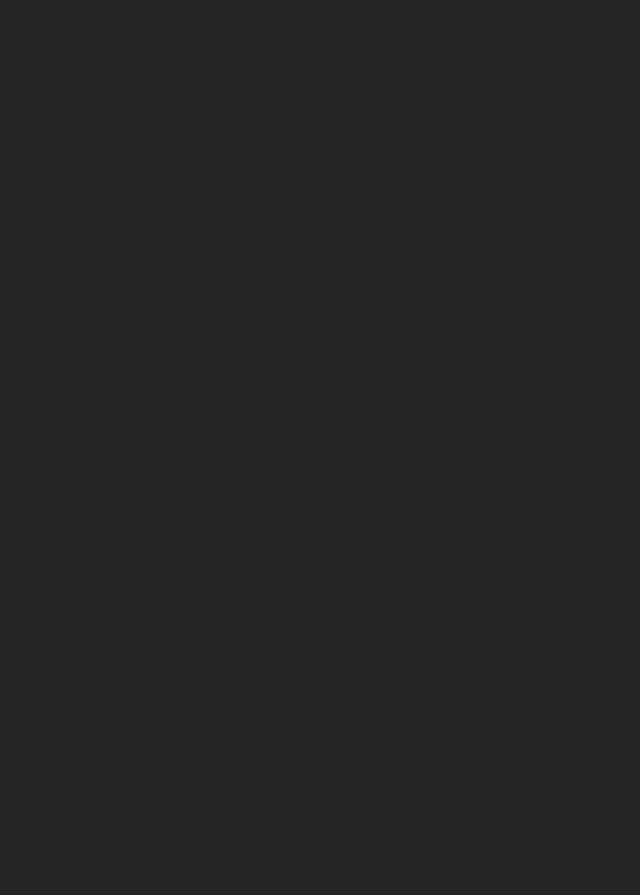
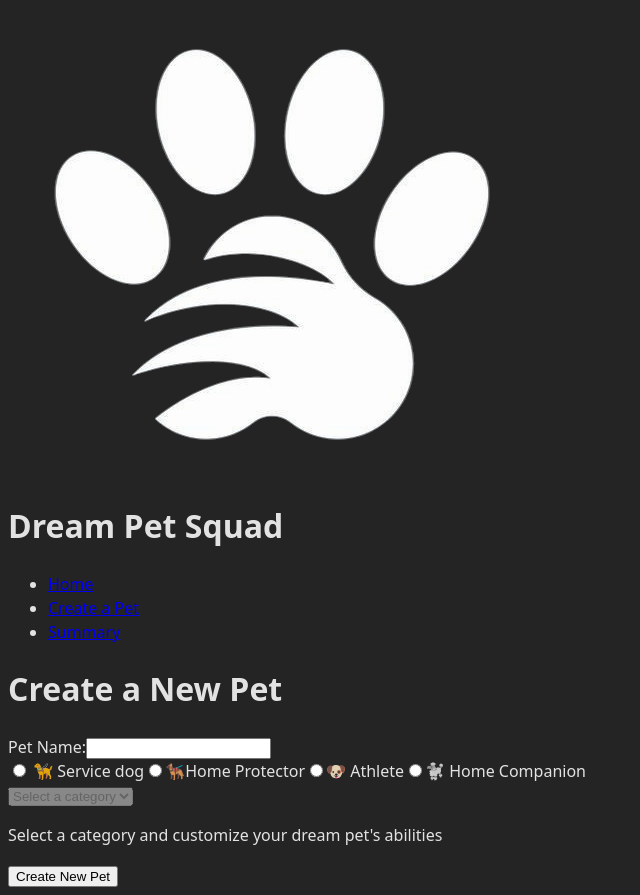
Before and after one commit to Gabyara237/dream-pet-squad, a React (Vite) app: page /create-pet in a window 1280 px wide. Before the commit this address had no page. Shown: the whole page, without its empty margins (0-640 px from the left). Before the commit the page ends 800 px from the top, so only its background shows below. Built offline with nearby package versions, Linux system fonts and the light colour scheme.

Commit message:
feat: create dynamic CreatePetForm with Supabase integration

```diff
--- a/src/App.jsx
+++ b/src/App.jsx
@@ -1,6 +1,7 @@
 import { BrowserRouter,Route,Routes } from "react-router-dom";
 import Layout from "./components/Layout";
 import Home from "./pages/Home";
+import CreatePet from "./pages/CreatePet";
 
 
 const App = () => {
@@ -11,6 +12,7 @@ const App = () => {
       <Routes>
         <Route path="/" element={<Layout/>}>
           <Route index element={<Home/>}/>
+          <Route path="/create-pet" element={<CreatePet/>}/>
         </Route>
       </Routes>
     </BrowserRouter>
--- /dev/null
+++ b/src/components/CreatePetForm.jsx
@@ -0,0 +1,159 @@
+import { useState,useEffect } from "react";
+import breedsByCategory from "../data/breedsByCategory.json"
+import attributesByCategory from "../data/attributesByCategory.json"
+import {supabase} from "../client"
+
+
+
+const CreatePetForm = () => {
+
+    const [name, setName] = useState("");
+    const [breed, setBreed] = useState("");
+    const [category,setCategory]= useState("");
+    const [attributes,setAttributes] = useState({});
+
+    useEffect(() => {
+        if (category && attributesByCategory[category]) {
+            const initialAttributes = {};
+            attributesByCategory[category].forEach(attr => {
+                initialAttributes[attr] = 5; // valor por defecto
+            });
+            setAttributes(initialAttributes);
+        }
+    }, [category]);
+    const createNewPet = async (e)=>{
+        e.preventDefault();
+
+        const {error}= await supabase
+            await supabase
+                .from('pets')
+                .insert({
+                    name,
+                    breed,
+                    category,
+                    attributes
+                })
+                .select()
+                window.location = "/";
+            if (error) {
+                console.error("Error inserting:", error.message);
+            } else {
+                alert("Successfully created pet");
+            }
+    }
+
+
+    const handleAttributeChange = (attribute, value)=>{
+        setAttributes(prev=>({
+            ...prev,
+            [attribute]:value
+        }));
+    }
+
+    return (
+        <div className="form-container">
+            <div className="form">
+                <form>
+
+                    <div className="form-group name-group" >
+                        <label htmlFor="name" >Pet Name:</label>
+                        <input
+                            type="text"
+                            value={name}
+                            onChange={(e)=>setName(e.target.value)}
+                            id="name"
+                            placeholder=""
+                        />
+                    </div>
+                    <div className="form-group category-group">
+                        <input
+                            type="radio"
+                            id="service"
+                            name="category"
+                            value="service"
+                            checked={category==="service"}
+                            onChange={(e)=>setCategory(e.target.value)}
+                        />
+                        <label htmlFor="service"> 🦮 Service dog</label>
+                        <input
+                            type="radio"
+                            id="protector"
+                            name="category"
+                            value="protector"
+                            checked={category==="protector"}
+                            onChange={(e)=>setCategory(e.target.value)}
+                        />
+                        <label htmlFor="protector">🐕‍🦺Home Protector</label>
+                        <input
+                            type="radio"
+                            id="athlete"
+                            name="category"
+                            value="athlete"
+                            checked={category==="athlete"}
+                            onChange={(e)=>setCategory(e.target.value)}
+                        />
+                        <label htmlFor="athlete">🐶 Athlete</label>
+                        <input
+                            type="radio"
+                            id="companion"
+                            name="category"
+                            value="companion"
+                            checked={category==="companion"}
+                            onChange={(e)=>setCategory(e.target.value)}
+                        />
+                        <label htmlFor="companion">🐩 Home Companion </label>
+                    </div>
+
+                    <div className="form-group breed-group">
+                        <select
+                            value={breed}
+                            onChange={(e)=>setBreed(e.target.value)}
+                            disabled={!category}
+
+                        >
+                            <option value="" disabled>Select a category</option>
+                            {
+                                breedsByCategory[category]?breedsByCategory[category].map(breed=>(
+                                    <option key={breed} value={breed}>{breed}</option>
+                                )):[]
+                            }
+                        </select>
+                    </div>
+
+                    <div className="form-group attribute-group">
+
+                            {attributesByCategory[category]?(
+                                <>
+                                    <h3>Customize your dream pet's abilities 🐾</h3>
+                                    <p>Attributes of your {category} dog </p>
+                                    {attributesByCategory[category].map(attribute =>(
+                                    <div key={attribute}>
+                                        <label htmlFor={attribute.toLowerCase()}>{attribute}: </label>
+                                        {attributes[attribute]?attributes[attribute]:5}
+                                        <input
+                                            type="range"
+                                            min={1}
+                                            max={10}
+                                            step={1}
+                                            value={attributes[attribute]}
+                                            onChange={(e) => handleAttributeChange(attribute,Number(e.target.value))}
+                                            />
+                                    </div>
+                                    ))}
+                                </>
+                            ):(
+                                <p>Select a category and customize your dream pet's abilities</p>
+                            )}
+
+                    </div>
+
+                    <button type="submit" value="Submit" onClick={createNewPet}>Create New Pet</button>
+                </form>
+            </div>
+            <div className="preview-pet"> </div>
+
+        </div>
+    )
+};
+
+export default CreatePetForm;
--- a/src/components/Nav.jsx
+++ b/src/components/Nav.jsx
@@ -5,7 +5,7 @@ const Nav = () => {
         <div className="navbar-container">
             <ul className="nav-links">
                 <li className="menu-item"><Link className="menu-link" to="/">Home</Link></li>
-                <li className="menu-item"><Link className="menu-link" to="/">Create a Pet</Link></li>
+                <li className="menu-item"><Link className="menu-link" to="/create-pet">Create a Pet</Link></li>
                 <li className="menu-item"><Link className="menu-link" to="/">Summary</Link></li>
             </ul>
         </div>
```
